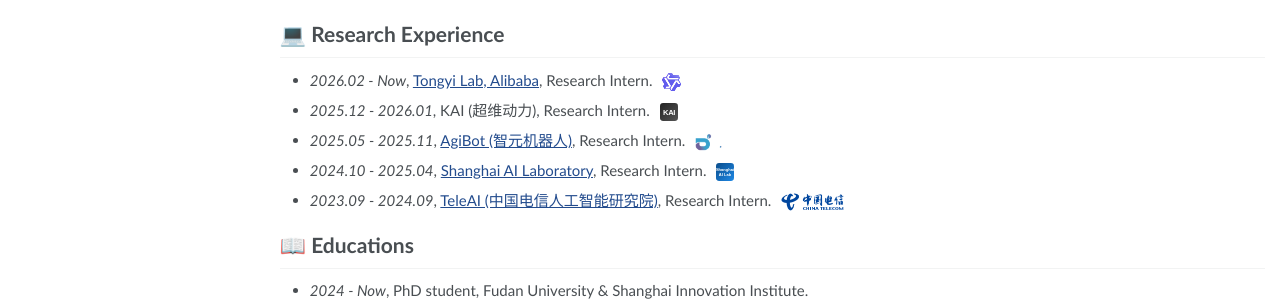
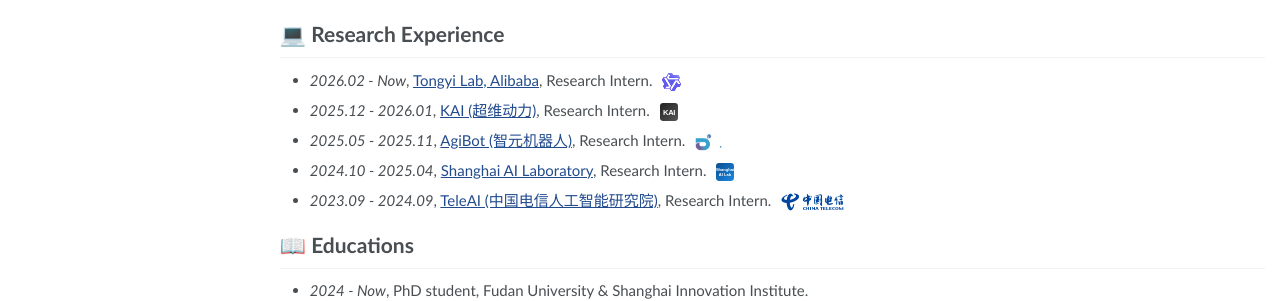
Before and after one commit to JinChen0056/jinchen0056.github.io, a Jekyll site: the page built from _pages/about.md, in a window 1280 px wide and 900 px high, scrolled down 997 px. Shown: the part 583-884 px from the top of the window. Built offline with Jekyll 4.4.1, drawn with Linux system fonts in a browser that asks for light colours.

Commit message:
Research Experience: link KAI to kinetixai.tech

```diff
--- a/_pages/about.md
+++ b/_pages/about.md
@@ -83,7 +83,7 @@
 
 # 💻 Research Experience
 - *2026.02 - Now*, [Tongyi Lab, Alibaba](https://tongyi.aliyun.com/), Research Intern. <img src='images/logos/tongyi.svg' style='height:18px;vertical-align:middle;margin-left:6px'>
-- *2025.12 - 2026.01*, KAI (超维动力), Research Intern. <img src='images/logos/kai.svg' style='height:18px;vertical-align:middle;margin-left:6px'>
+- *2025.12 - 2026.01*, [KAI (超维动力)](https://www.kinetixai.tech/), Research Intern. <img src='images/logos/kai.svg' style='height:18px;vertical-align:middle;margin-left:6px'>
 - *2025.05 - 2025.11*, [AgiBot (智元机器人)](https://www.agibot.com/), Research Intern. <img src='images/logos/agibot.png' style='height:18px;vertical-align:middle;margin-left:6px'>
 - *2024.10 - 2025.04*, [Shanghai AI Laboratory](https://www.shlab.org.cn/), Research Intern. <img src='images/logos/shlab.svg' style='height:18px;vertical-align:middle;margin-left:6px'>
 - *2023.09 - 2024.09*, [TeleAI (中国电信人工智能研究院)](https://www.tele-ai.cn/), Research Intern. <img src='images/logos/teleai.png' style='height:18px;vertical-align:middle;margin-left:6px'>
```
